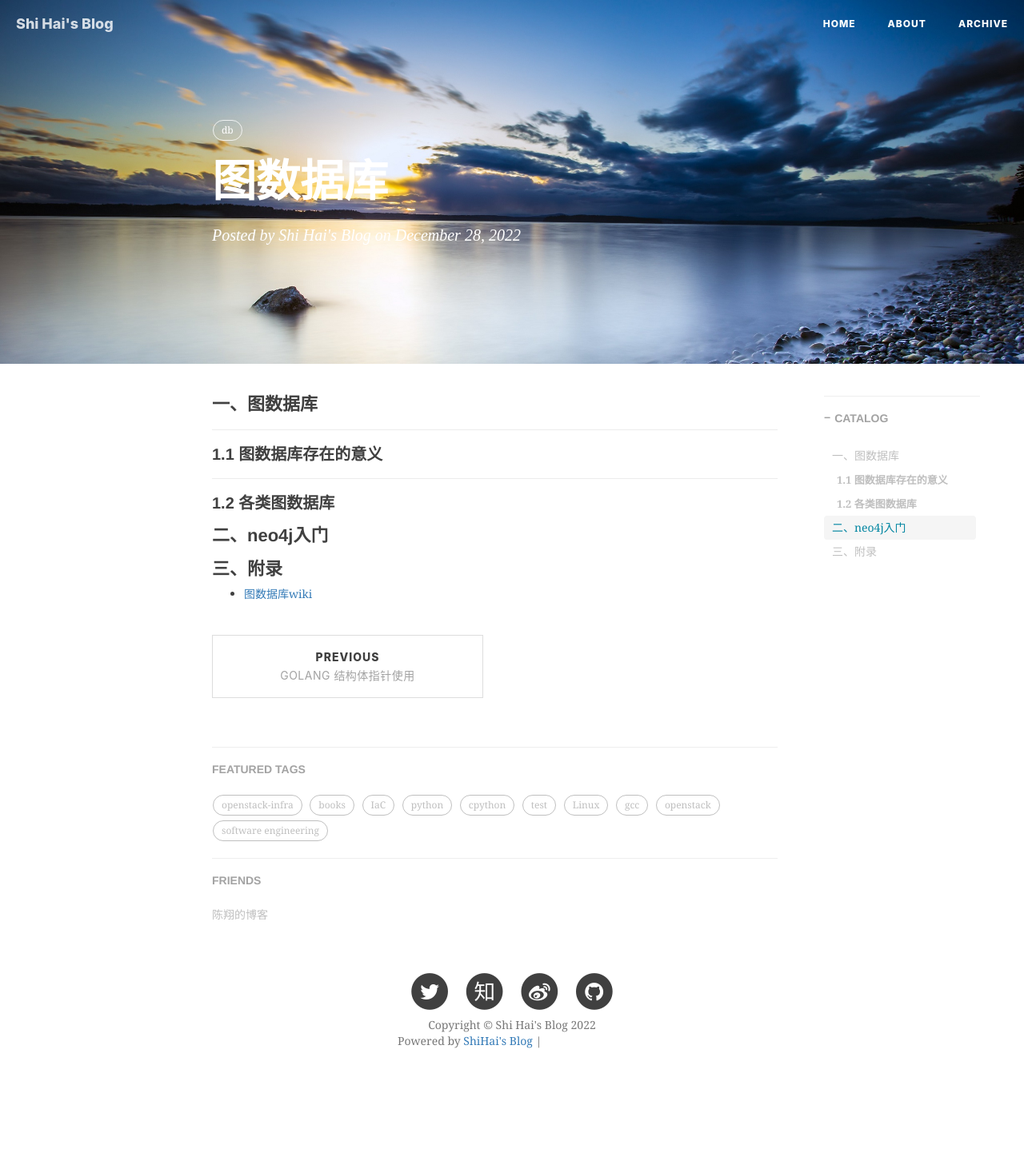
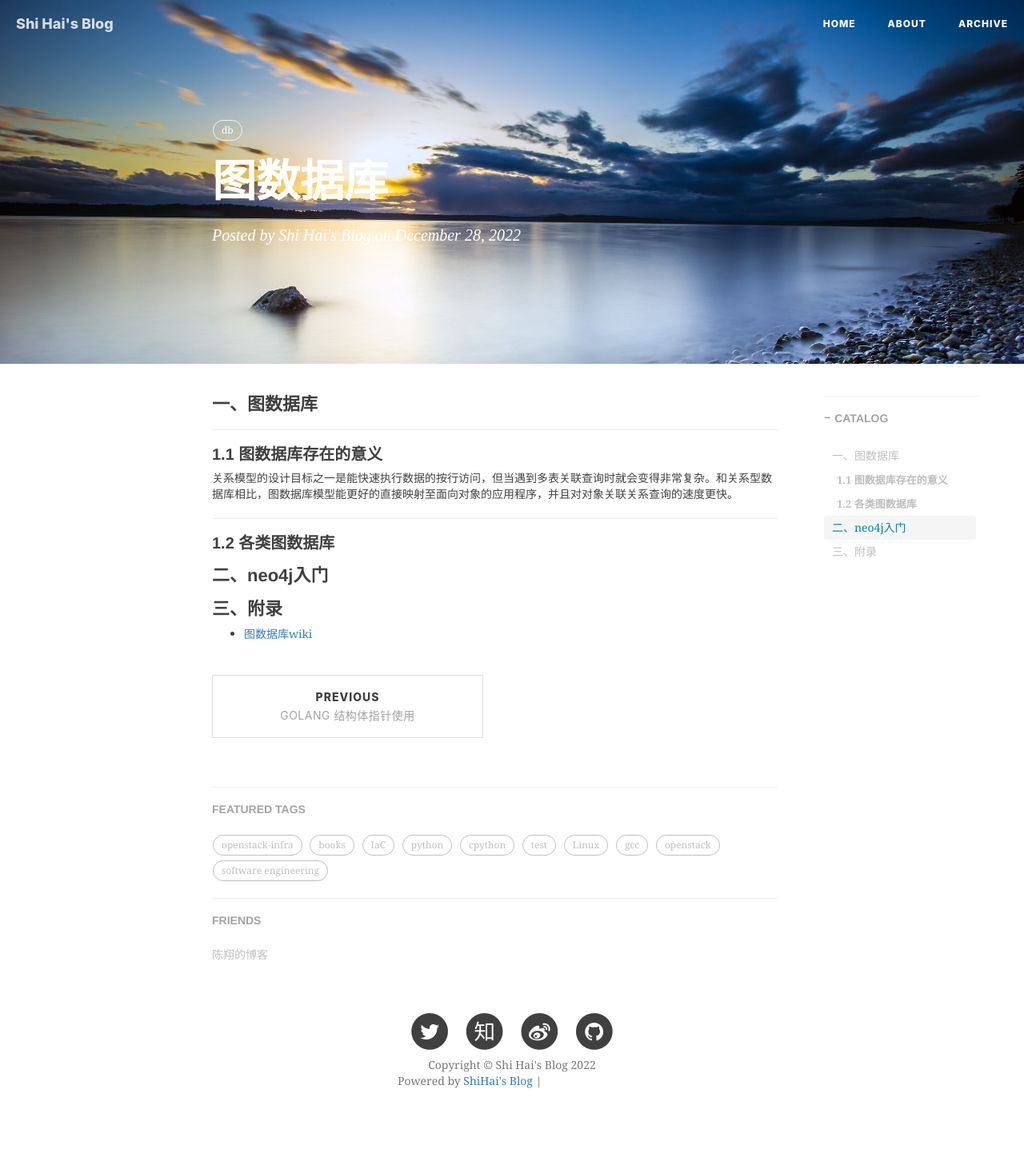
Before and after one commit to shihai1991/shihai1991.github.io, a Jekyll site: the page built from _posts/2022-12-28-图数据库.md, in a window 1280 px wide. Shown: the whole page at 80% size. Built offline with Jekyll 4.4.1, drawn with Linux system fonts in a browser that asks for light colours; nearby versions of some CDN libraries; comment, search, counter and statistics services are not loaded; before the commit the page ends 1397 px from its top, so only the background shows below that; grey boxes are pictures that could not be loaded.

Commit message:
Update 2022-12-28-图数据库.md

```diff
--- a/_posts/2022-12-28-图数据库.md
+++ b/_posts/2022-12-28-图数据库.md
@@ -10,6 +10,8 @@ time: '2022.12.28 14:45:00'
 ---
 # 一、图数据库
 ## 1.1 图数据库存在的意义
+关系模型的设计目标之一是能快速执行数据的按行访问，但当遇到多表关联查询时就会变得非常复杂。和关系型数据库相比，图数据库模型能更好的直接映射至面向对象的应用程序，并且对对象关联关系查询的速度更快。
+
 ## 1.2 各类图数据库
 
 # 二、neo4j入门
```
